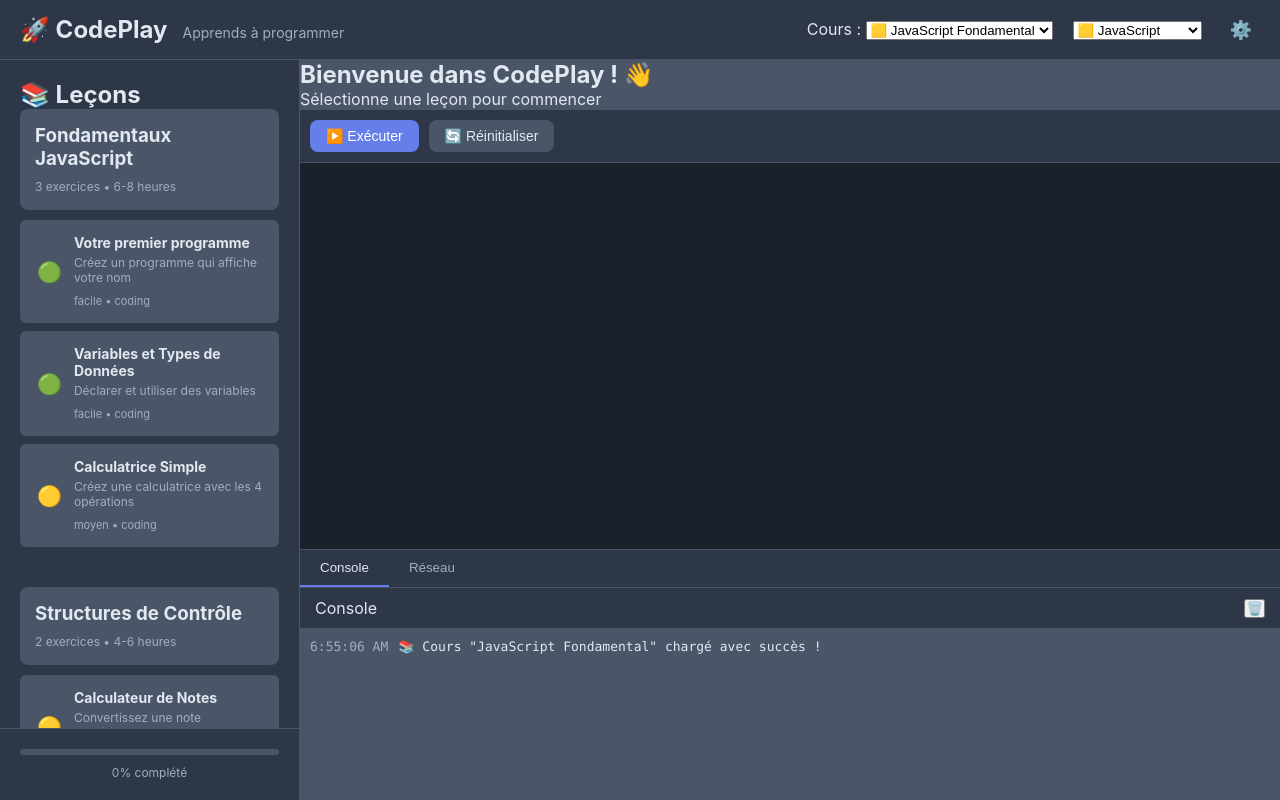
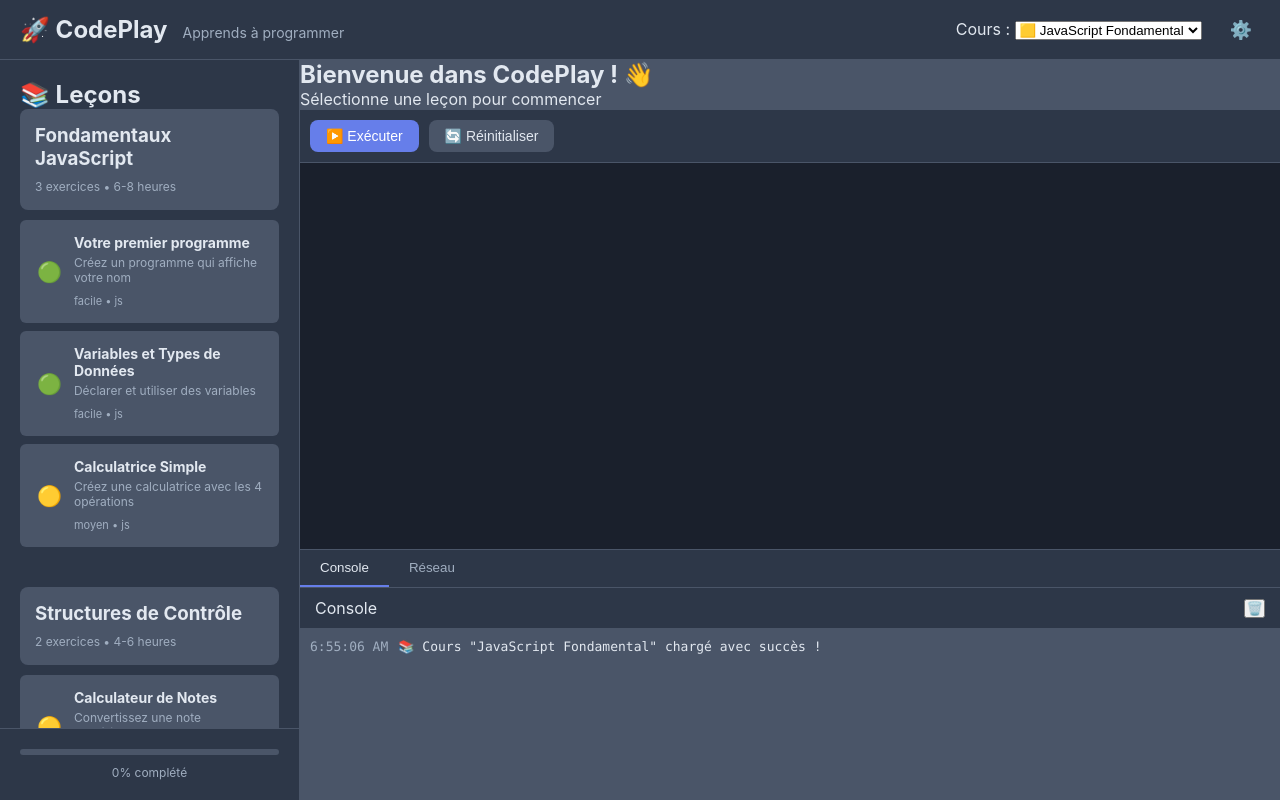
Before and after one commit to astorise/stage2nd, a website built with Vite: page src/index.html in a window 1280 px wide. Built offline with nearby package versions, Linux system fonts and the light colour scheme; what monaco-editor would draw is missing.

Commit message:
Remove unused module selector

```diff
--- a/src/core/LessonManager.js
+++ b/src/core/LessonManager.js
@@ -103,7 +103,7 @@ export class LessonManager {
           <div class="exercise-info">
             <h4>${exercise.title}</h4>
             <p>${exercise.description}</p>
-            <span class="exercise-meta">${exercise.difficulty} • ${exercise.type}</span>
+            <span class="exercise-meta">${exercise.difficulty} • ${exercise.language}</span>
           </div>
         `;
 
@@ -188,11 +188,11 @@ async loadCourse(course) {
       this.displayExercise();
 
       // Activer le bon module
-      const moduleType = exercise.type === 'web' ? 'web' : 'javascript';
+      const moduleType = exercise.language === 'web' ? 'web' : 'javascript';
       await this.app.modules.activateModule(moduleType);
 
       // Si c'est un exercice web, charger aussi le HTML
-      if (exercise.type === 'web' && exercise.htmlFile) {
+      if (exercise.language === 'web' && exercise.htmlFile) {
         const webModule = this.app.modules.getActiveModule();
         if (webModule && webModule.id === 'web') {
           webModule.files.set('index.html', {
--- a/src/core/ModuleManager.js
+++ b/src/core/ModuleManager.js
@@ -78,8 +78,10 @@ export class ModuleManager extends EventEmitter {
     const config = await module.getEditorConfig();
     this.app.ui.editor.setLanguage(config.language);
 
-    // Mettre à jour l'interface
-    this.app.ui.setActiveModule(moduleId);
+    // Mettre à jour l'interface si nécessaire
+    if (typeof this.app.ui.setActiveModule === 'function') {
+      this.app.ui.setActiveModule(moduleId);
+    }
 
     // Sauvegarder le choix
     await this.app.saveSession();
--- a/src/core/UIManager.js
+++ b/src/core/UIManager.js
@@ -21,7 +21,6 @@ export class UIManager {
       lessonsList: document.getElementById('lessons-list'),
       lessonInfo: document.getElementById('lesson-info'),
       courseSelector: document.getElementById('course-selector'),
-      moduleSelector: document.getElementById('module-selector'),
       runButton: document.getElementById('btn-run'),
       resetButton: document.getElementById('btn-reset'),
       progressFill: document.getElementById('progress-fill')
@@ -50,8 +49,6 @@ this.setupOutputTabs();
       // Configurer les événements
       this.setupEventListeners();
 
-      // Initialiser le sélecteur de modules
-      this.initModuleSelector();
 
     } catch (error) {
       console.error('Failed to initialize UI components:', error);
@@ -75,7 +72,6 @@ this.setupOutputTabs();
         </div>
         <nav class="header-nav">
           <div id="course-selector" class="course-selector"></div>
-          <div class="module-selector" id="module-selector"></div>
           <button class="btn-icon" id="btn-settings" title="Paramètres">⚙️</button>
         </nav>
       </header>
@@ -222,39 +218,6 @@ this.setupOutputTabs();
     }
   }
 
-  initModuleSelector() {
-    // Créer le sélecteur de modules
-    const selector = document.createElement('select');
-    selector.className = 'module-select';
-
-    // Écouter les modules chargés
-    this.app.modules.on('modules:loaded', (modules) => {
-      selector.innerHTML = modules.map(module => `
-        <option value="${module.id}">
-          ${module.icon} ${module.name}
-        </option>
-      `).join('');
-
-      // Sélectionner le module actif
-      if (this.app.currentModule) {
-        selector.value = this.app.currentModule.id;
-      }
-    });
-
-    // Gérer le changement de module
-    selector.addEventListener('change', (e) => {
-      this.app.modules.activateModule(e.target.value);
-    });
-
-    this.elements.moduleSelector.appendChild(selector);
-  }
-
-  setActiveModule(moduleId) {
-    const selector = this.elements.moduleSelector.querySelector('select');
-    if (selector) {
-      selector.value = moduleId;
-    }
-  }
 
   showLesson(lesson) {
     if (!lesson) {
--- a/src/index.html
+++ b/src/index.html
@@ -15,7 +15,6 @@
       </div>
       <nav class="header-nav">
           <div id="course-selector" class="course-selector"></div>
-        <div class="module-selector" id="module-selector"></div>
         <button class="btn-icon" id="btn-settings" title="Paramètres">⚙️</button>
       </nav>
     </header>
```
Also changed, not shown: public/lessons/html-css/manifest.json, public/lessons/javascript/manifest.json.
